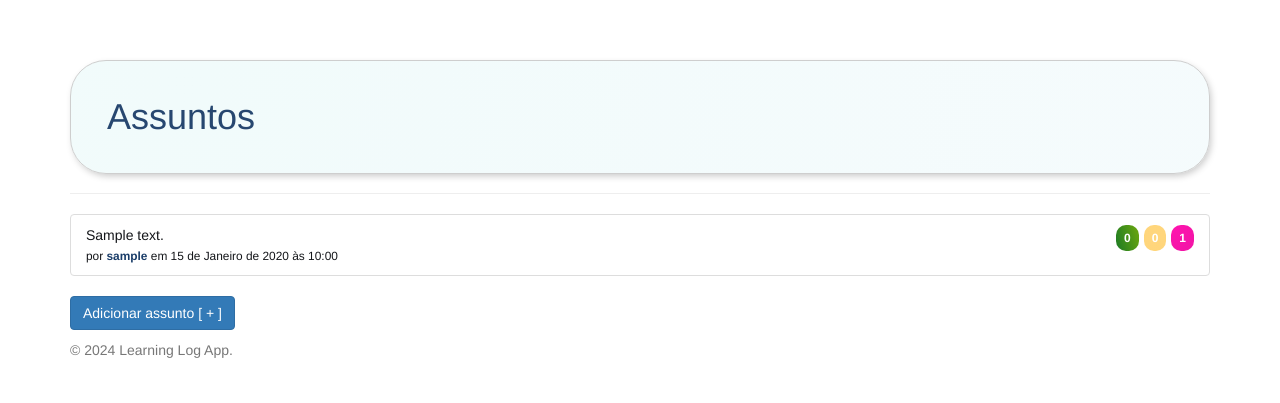
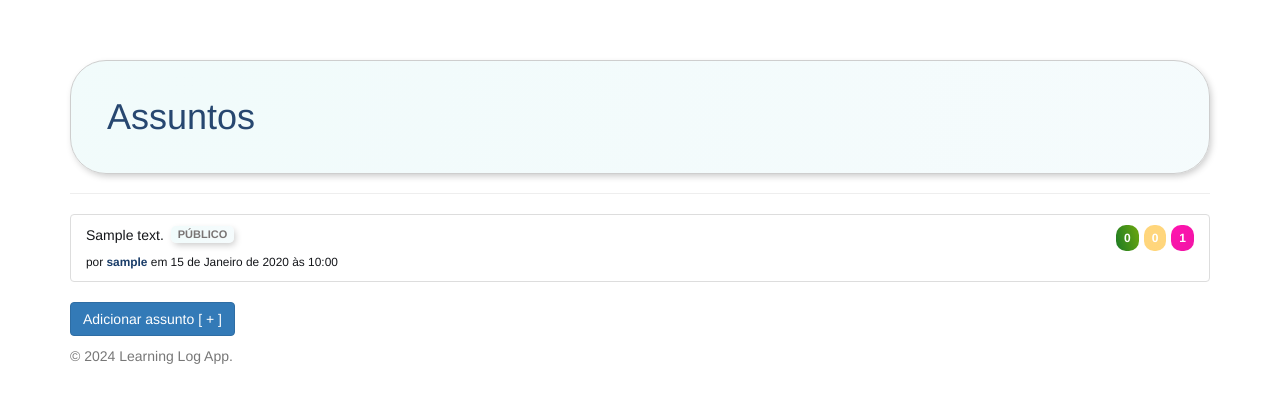
Before and after one commit to gsbad/learning-log, a Django app: page /assuntos/ in a window 1280 px wide. Shown: the part 51-454 px from the top of the page. Run offline with Django 5.2, Linux system fonts and the light colour scheme; a user stored in the database is signed in; tables that the repository leaves empty hold one stand-in row (values such as "Sample post"); some libraries are stand-ins or nearby versions.

Commit message:
mostra badge publíco em pagina de assuntos, se voce for o dono do assunto, e o assunto for publico

```diff
--- a/learningLog/learningLog/settings.py
+++ b/learningLog/learningLog/settings.py
@@ -24,7 +24,7 @@ BASE_DIR = Path(__file__).resolve().parent.parent
 SECRET_KEY = 'django-insecure-&!-d(0z+c_g&o6t*+plou4aukdhvj4g4v81)*73mo5u-qlvnyr'
 
 # SECURITY WARNING: don't run with debug turned on in production!
-DEBUG = False
+DEBUG = True
 
 ALLOWED_HOSTS = ['localhost' , '127.0.0.1']
 
--- a/learningLog/learningLogApp/static/learningLogApp/css/estilo.css
+++ b/learningLog/learningLogApp/static/learningLogApp/css/estilo.css
@@ -52,6 +52,12 @@ small.botoes a{
 .list-link-assunto{
     display: inline-block;
     width: 89%;
+}
+.list-link-assunto span{
+    display: inline-block;
+}
+.list-link-assunto div{
+    margin-top:.4em;
 }
 .list-link-assunto a{
     display: inline-block;
--- a/learningLog/learningLogApp/templates/learningLogApp/assuntos.html
+++ b/learningLog/learningLogApp/templates/learningLogApp/assuntos.html
@@ -16,6 +16,11 @@
             <!-- Cria um item da lista para cada assunto, usando classes do Bootstrap para layout flexível. -->
             <a href="{% url 'learningLogApp:assunto' assunto.id %}" class="list-link-assunto">
                 {{ assunto.texto|truncatechars:155 }}
+
+                {% if assunto.owner == user and assunto.public %}
+                    <span class="label DT">Público</span>
+                {% endif %}
+
                 <div>
                     <small>por <strong class="azul">{{ assunto.owner }}</strong> em {{ assunto.data_inicial }}</small>
                 </div>
```
